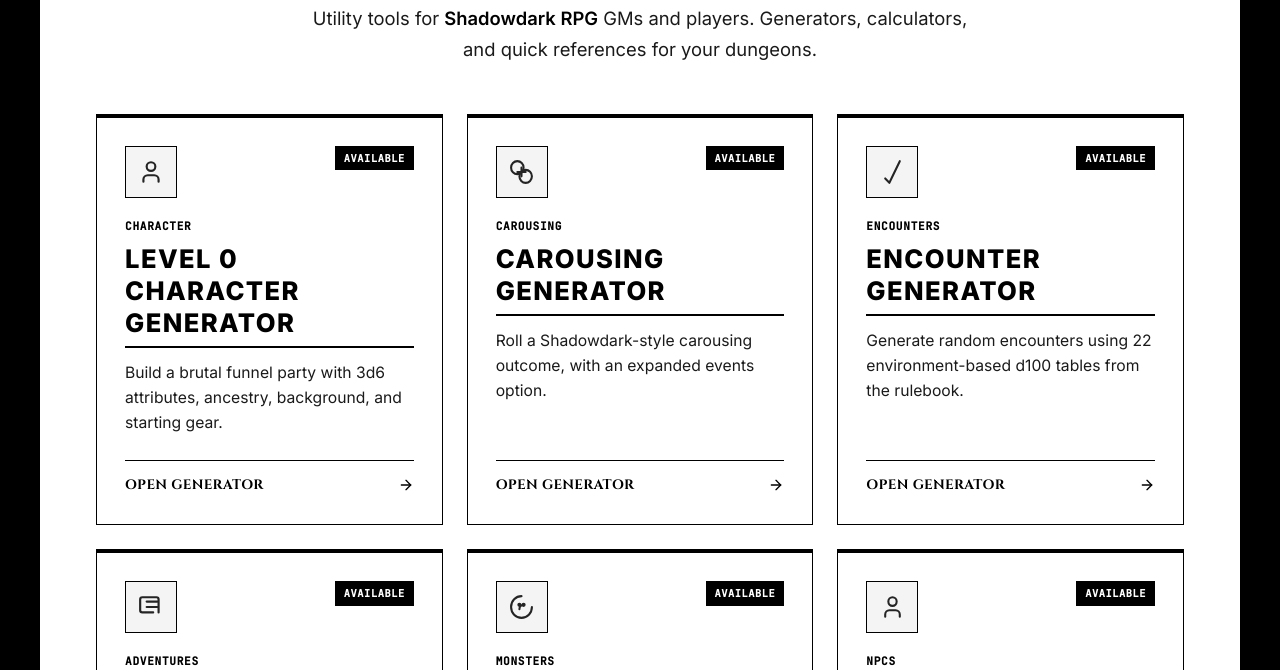
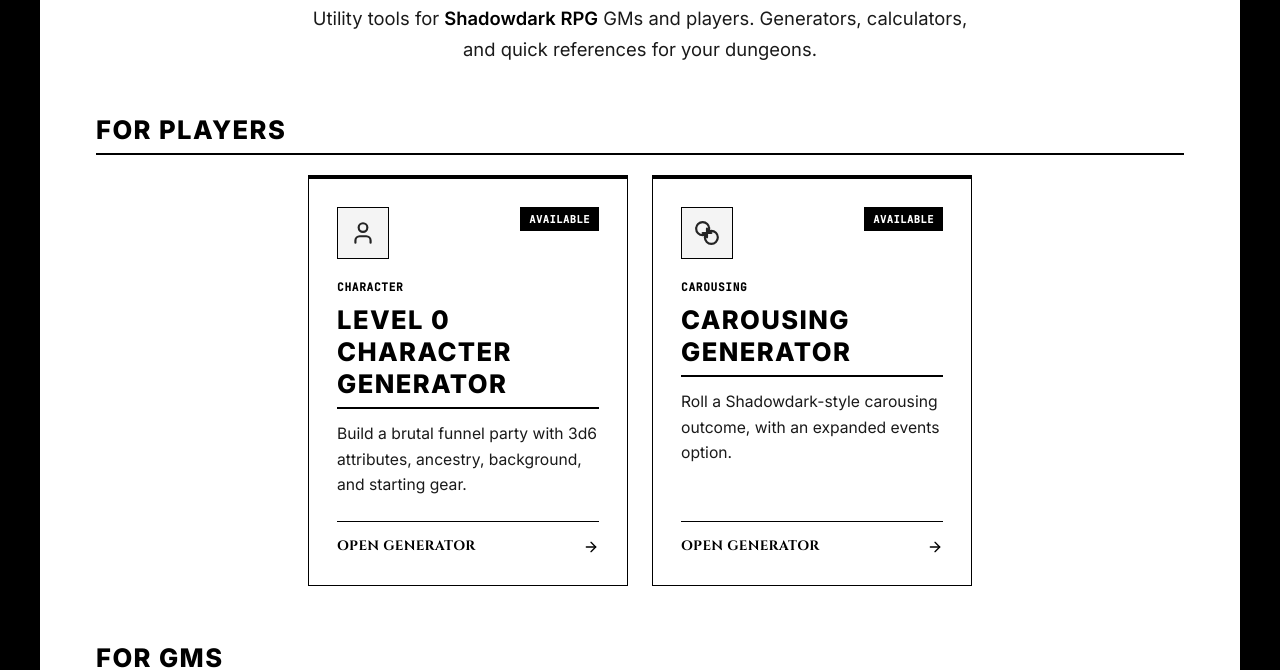
Before and after one commit to Tadeu-Raphael/shadowdark-tools, a website: page index.html in a window 1280 px wide. Shown: the part 282-952 px from the top of the page. Drawn offline with Linux system fonts and the light colour scheme; a web font is replaced by a local one.

Commit message:
feat: separate player and GM generators in the homepage layout and update tests

```diff
--- a/css/landing.css
+++ b/css/landing.css
@@ -33,15 +33,25 @@
 .generator-grid {
     display: grid;
     width: min(100%, 68rem);
-    grid-template-columns: repeat(3, minmax(0, 1fr));
+    grid-template-columns: repeat(auto-fit, minmax(min(100%, 20rem), 20rem));
     align-items: stretch;
     justify-content: center;
     margin: 0 auto;
     gap: 1.5rem;
 }
 
-.generator-grid.has-single-card {
-    max-width: 32rem;
+.generator-group + .generator-group {
+    margin-top: 3.5rem;
+}
+
+.generator-group__heading {
+    width: min(100%, 68rem);
+    margin: 0 auto 1.25rem;
+    text-align: left;
+}
+
+.generator-grid--players {
+    max-width: 48rem;
 }
 
 /* Card de Ferramenta */
@@ -205,13 +215,7 @@
         margin-bottom: 2rem;
     }
 
-    .generator-grid {
-        grid-template-columns: 1fr;
+    .generator-group__heading {
+        font-size: 1.15rem;
     }
 }
-
-@media (min-width: 601px) and (max-width: 900px) {
-    .generator-grid {
-        grid-template-columns: repeat(2, minmax(0, 1fr));
-    }
-}
--- a/index.html
+++ b/index.html
@@ -40,8 +40,15 @@
                         Geradores, calculadoras e referências rápidas para suas masmorras.
                     </p>
 
-                    <div class="generator-grid" id="generator-grid" role="list">
-                        <!-- Cards serão inseridos dinamicamente via JS -->
+                    <div class="generator-groups" id="generator-groups">
+                        <section class="generator-group" aria-labelledby="players-heading">
+                            <h2 class="generator-group__heading" id="players-heading">Para jogadores</h2>
+                            <div class="generator-grid generator-grid--players" id="player-generator-grid" role="list"></div>
+                        </section>
+                        <section class="generator-group" aria-labelledby="gms-heading">
+                            <h2 class="generator-group__heading" id="gms-heading">Para mestres</h2>
+                            <div class="generator-grid" id="gm-generator-grid" role="list"></div>
+                        </section>
                     </div>
                 </div>
             </section>
--- a/js/main.js
+++ b/js/main.js
@@ -10,6 +10,7 @@
     const generators = [
         {
             id: "level-zero-character",
+            audience: "players",
             category: { "pt-BR": "PERSONAGEM", en: "CHARACTER" },
             title: { "pt-BR": "Gerador de Personagem Nível 0", en: "Level 0 Character Generator" },
             description: {
@@ -23,6 +24,7 @@
         },
         {
             id: "carousing-generator",
+            audience: "players",
             category: { "pt-BR": "FESTANÇAS", en: "CAROUSING" },
             title: { "pt-BR": "Gerador de Festanças", en: "Carousing Generator" },
             description: {
@@ -36,6 +38,7 @@
         },
         {
             id: "encounter-generator",
+            audience: "gms",
             category: { "pt-BR": "ENCONTROS", en: "ENCOUNTERS" },
             title: { "pt-BR": "Gerador de Encontros", en: "Encounter Generator" },
             description: {
@@ -49,6 +52,7 @@
         },
         {
             id: "adventure-generator",
+            audience: "gms",
             category: { "pt-BR": "AVENTURAS", en: "ADVENTURES" },
             title: { "pt-BR": "Gerador de Aventuras", en: "Adventure Generator" },
             description: {
@@ -62,6 +66,7 @@
         },
         {
             id: "monster-generator",
+            audience: "gms",
             category: { "pt-BR": "MONSTROS", en: "MONSTERS" },
             title: { "pt-BR": "Gerador de Monstros", en: "Monster Generator" },
             description: {
@@ -75,6 +80,7 @@
         },
         {
             id: "npc-generator",
+            audience: "gms",
             category: { "pt-BR": "NPCs", en: "NPCs" },
             title: { "pt-BR": "Gerador de NPCs", en: "NPC Generator" },
             description: {
@@ -88,6 +94,7 @@
         },
         {
             id: "settlement-generator",
+            audience: "gms",
             category: { "pt-BR": "CIDADES", en: "SETTLEMENTS" },
             title: { "pt-BR": "Gerador de Cidades e Assentamentos", en: "City & Settlement Generator" },
             description: {
@@ -101,6 +108,7 @@
         },
         {
             id: "overland-hex-generator",
+            audience: "gms",
             category: { "pt-BR": "TERRENOS", en: "TERRAIN" },
             title: { "pt-BR": "Gerador de Terrenos", en: "Overland Terrain Generator" },
             description: {
@@ -114,6 +122,7 @@
         },
         {
             id: "treasure-generator",
+            audience: "gms",
             category: { "pt-BR": "TESOUROS", en: "TREASURE" },
             title: { "pt-BR": "Gerador de Tesouros", en: "Treasure Generator" },
             description: {
@@ -127,6 +136,7 @@
         },
         {
             id: "dungeon-map-generator",
+            audience: "gms",
             category: { "pt-BR": "MASMORRAS", en: "DUNGEONS" },
             title: { "pt-BR": "Gerador de Mapas de Masmorras", en: "Dungeon Map Generator" },
             description: {
@@ -147,6 +157,8 @@
             title: "Shadowdark Tools",
             description: "Ferramentas utilitárias para mestres e jogadores de <strong>Shadowdark RPG</strong>. Geradores, calculadoras e referências rápidas para suas masmorras.",
             generators: "Geradores",
+            playersHeading: "Para jogadores",
+            gmsHeading: "Para mestres",
             about: "Sobre",
             home: "Início",
             footerCaption: "Shadowdark Tools · Ferramentas para RPG",
@@ -161,6 +173,8 @@
             title: "Shadowdark Tools",
             description: "Utility tools for <strong>Shadowdark RPG</strong> GMs and players. Generators, calculators, and quick references for your dungeons.",
             generators: "Generators",
+            playersHeading: "For players",
+            gmsHeading: "For GMs",
             about: "About",
             home: "Home",
             footerCaption: "Shadowdark Tools · RPG Utilities",
@@ -175,7 +189,8 @@
     let currentLang = "pt-BR";
 
     // Elementos DOM
-    const generatorGrid = document.getElementById("generator-grid");
+    const playerGeneratorGrid = document.getElementById("player-generator-grid");
+    const gmGeneratorGrid = document.getElementById("gm-generator-grid");
     const langButtons = document.querySelectorAll(".flag-button");
     const navLinks = document.querySelectorAll(".site-navigation a");
 
@@ -189,10 +204,13 @@
 
     // Renderiza os cards de geradores
     function renderGenerators() {
-        if (!generatorGrid) return;
+        if (!playerGeneratorGrid || !gmGeneratorGrid) return;
 
         const t = i18n[currentLang];
-        generatorGrid.innerHTML = "";
+        playerGeneratorGrid.innerHTML = "";
+        gmGeneratorGrid.innerHTML = "";
+        document.getElementById("players-heading").textContent = t.playersHeading;
+        document.getElementById("gms-heading").textContent = t.gmsHeading;
 
         generators.forEach(gen => {
             const title = gen.title[currentLang];
@@ -227,7 +245,8 @@
                 </span>
             `;
 
-            generatorGrid.appendChild(card);
+            const targetGrid = gen.audience === "players" ? playerGeneratorGrid : gmGeneratorGrid;
+            targetGrid.appendChild(card);
         });
     }
 
```
Also changed, not shown: docs/TEST_PLAN.md (+1 -1 lines), tests/integration/generators.spec.mjs (+33 -1 lines), README.md.
